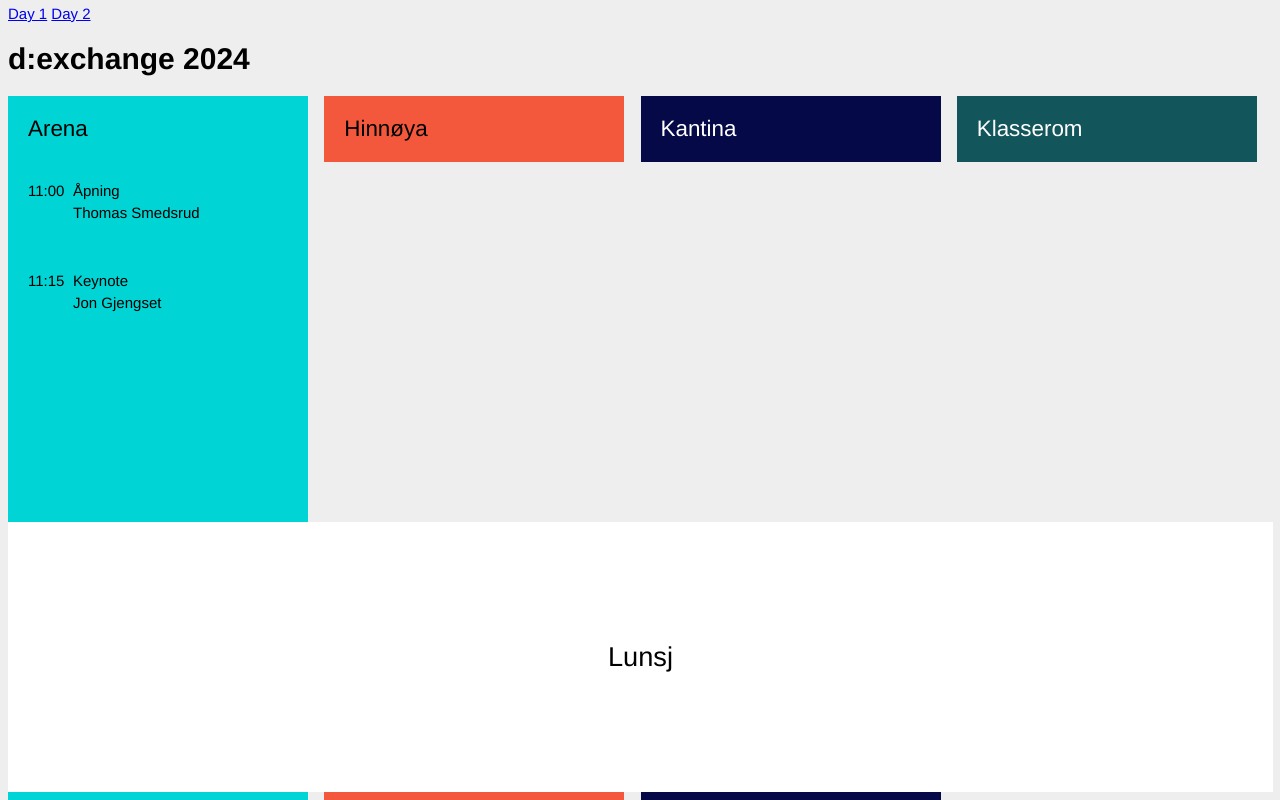
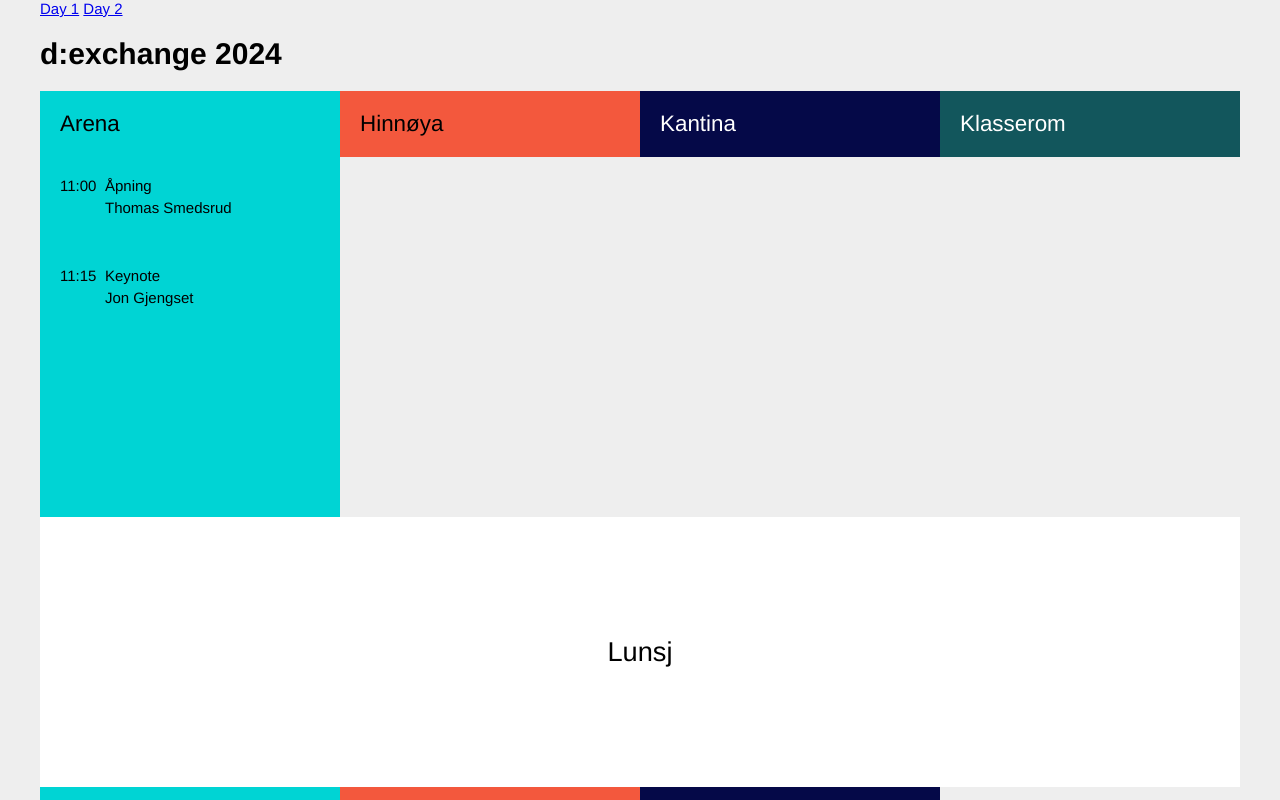
Before and after one commit to thorstenbaek/dexchange2024, a SvelteKit app: page /day1 in a window 1280 px wide. Shown: the top 800 px of the page. Built offline with nearby package versions, Linux system fonts and the light colour scheme.

Commit message:
Set max with to main page

```diff
--- a/src/routes/+layout.svelte
+++ b/src/routes/+layout.svelte
@@ -58,6 +58,8 @@
     @media screen and (min-width: 42.5rem) {
         main {
             width: auto;
+            max-width: 1200px;
+            margin: auto;
         }
     }
 
```
